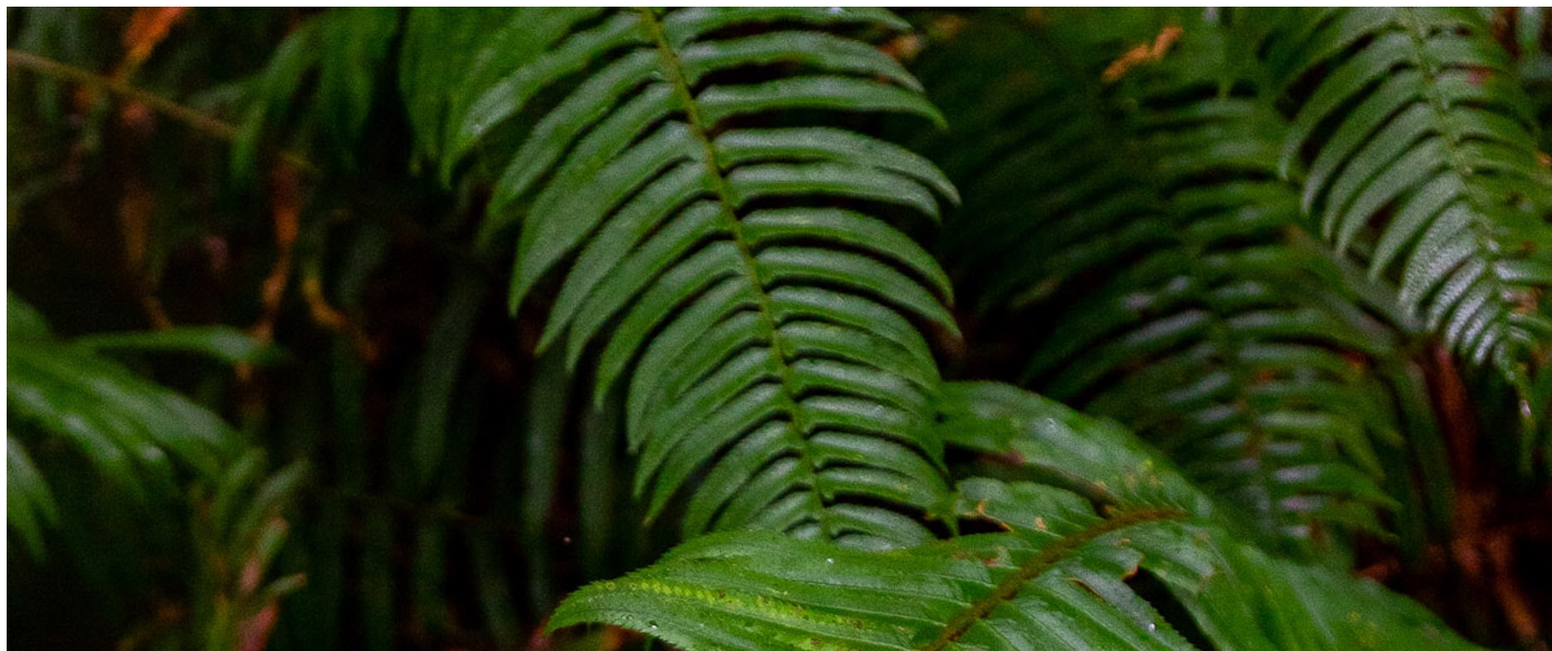
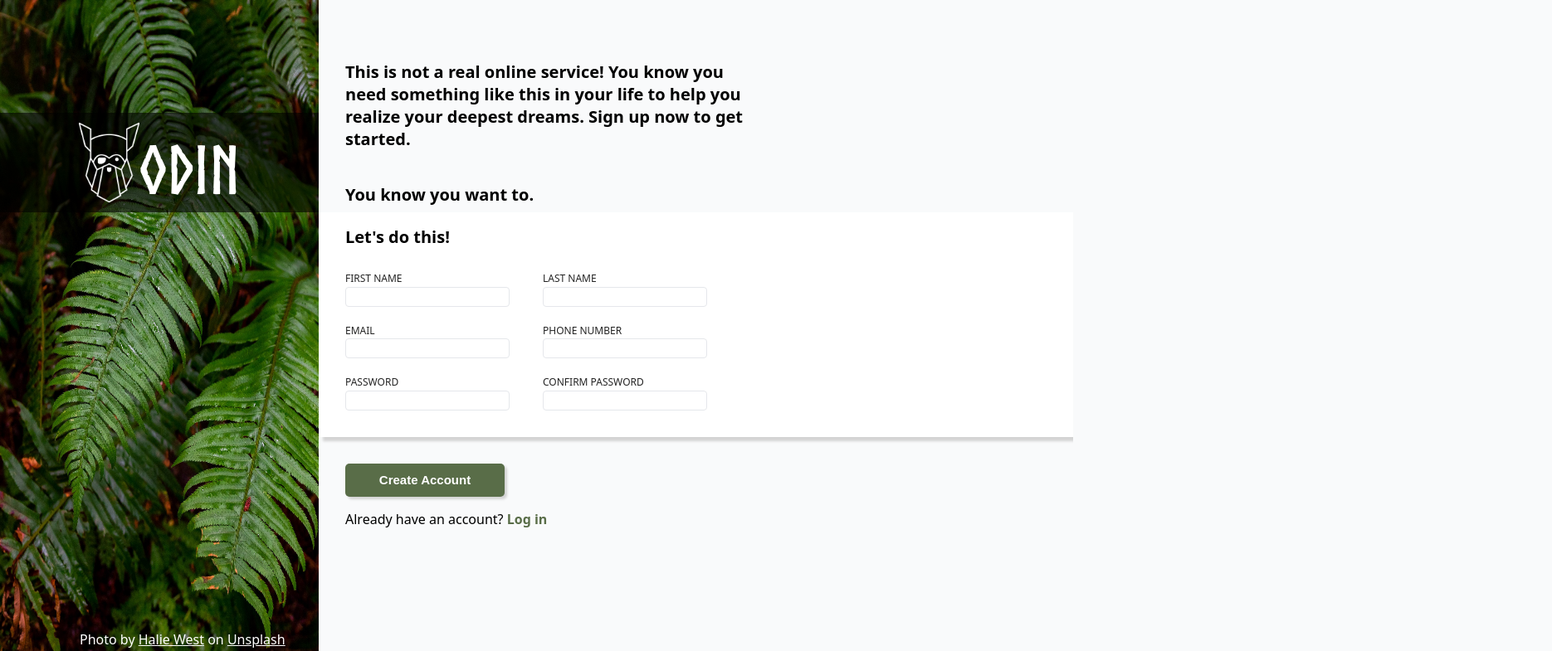
Before and after one commit to Harshvardhan-Mestha/sign-up-form, a plain HTML site: page index.html in a window 1280 px wide. Shown: the top 785 px of the page at 83% size, 1870 px wide, since content can reach past the window. Drawn offline with Linux system fonts and the light colour scheme.

Commit message:
This commit adds the CSS styles.

```diff
--- a/index.html
+++ b/index.html
@@ -2,51 +2,68 @@
 <html >
 <head>
     <title>Sign-up</title>
+    <link rel="stylesheet" href="styles.css">
 </head>
 <body>
     <div id="left">
-        <img src="assets/bgimg.jpg">
+        <img src="assets/bgimg.jpg" id="bgimg">
         <div id="text_overlay">
-            <img src="assets/odin-lined.png">
-            <p>ODIN</p>
+            <img src="assets/odin-lined.png" id="odin">
+            <p id="overlay_text">ODIN</p>
+        </div>
+        <div id="credit">
+            Photo by <a href="https://unsplash.com/@haliewestphoto?utm_source=unsplash&utm_medium=referral&utm_content=creditCopyText">Halie West</a> on <a href="https://unsplash.com/photos/25xggax4bSA?utm_source=unsplash&utm_medium=referral&utm_content=creditCopyText">Unsplash</a>
         </div>
     </div>
     <div id="right">
         <div id="top">
-
+            <p>This is not a real online service! You know you need something like this in your life to help you realize your deepest dreams.
+            Sign up now to get started.</p>
+            <p>You know you want to.</p>
         </div>
         <div id="mid">
+            <p id="mid_p">Let's do this!</p>
+            <div id="form_container">
+                <div class="forms">
                     <form action="">
-                <label for="first_name">First Name</label>
+                        <label for="first_name">FIRST NAME</label>
+                        <br>
                         <input type="text">
                     </form>
                     <form action="">
-                <label for="last_name">Last Name</label>
+                        <label for="email">EMAIL</label>
+                        <br>
                         <input type="text">
                     </form>
                     <form action="">
-                <label for="email">Email</label>
+                        <label for="password">PASSWORD</label>
+                        <br>
+                        <input type="text">
+                    </form>
+                </div>
+                <div class="forms">
+                    <form action="">
+                        <label for="last_name">LAST NAME</label>
+                        <br>
                         <input type="text">
                     </form>
                     <form action="">
-                <label for="phone_number">Phone Number</label>
+                        <label for="phone_number">PHONE NUMBER</label>
+                        <br>
                         <input type="text">
                     </form>
                     <form action="">
-                <label for="password">Password</label>
+                        <label for="cnfrm_password">CONFIRM PASSWORD</label>
+                        <br>
                         <input type="text">
                     </form>
-            <form action="">
-                <label for="cnfrm_password">Confirm_Password</label>
-                <input type="text">
-            </form>
-
-
+                </div>
+            </div>
         </div>
         <div id="btm">
-            <button type="submit"></button>
+            <button type="submit">Create Account</button>
             <p>Already have an account?
-                <a href="">Log in</a>
+                <a href="" id="lgin">Log in</a>
             </p>
         </div>
 
--- a/styles.css
+++ b/styles.css
@@ -0,0 +1,144 @@
+
+body{
+    display: flex;
+    flex-direction: row;
+    margin: 0;
+    background-color: rgb(249, 250, 251);
+    font-family: system-ui, "Segoe UI", Roboto, Helvetica, Arial, sans-serif, "Apple Color Emoji", "Segoe UI Emoji", "Segoe UI Symbol";
+
+}
+
+
+#bgimg{
+    width: 30vw;
+    height: 100vh;
+    z-index: -1;
+}
+
+#mid{
+    display: flex;
+    flex-direction: column;
+    gap: 3vh;
+    background-color: white;
+    box-shadow: 1vh;
+    width: 66vw;
+    padding: 4vh 4vh;
+    margin: 0;
+    box-shadow: 5px 5px 3px lightgrey;
+    padding-top: 2vh;
+}
+
+.forms{
+    display: flex;
+    flex-direction: column;
+    gap: 2vh;
+
+}
+
+#form_container{
+    display: flex;
+    gap: 5vh;
+}
+
+#top{
+    height: 24vh;
+    width: 38vw;
+    text-overflow: clip;
+    font-size: 20px;
+    font-weight: 600;
+    display: flex;
+    flex-direction: column;
+    justify-content: center;
+    padding-left: 4vh;
+    padding-top: 8vh;
+}
+
+#odin{
+    width: 9.12vh;
+    height: 12vh;
+}
+
+#text_overlay{
+    display: flex;
+    position: absolute;
+    background-color: rgba(0, 0, 0, 0.6);
+    width: 30vw;
+    height: 15vh;
+    justify-content: center;
+    align-items: center;
+    font-size: 10vh;
+    color: white;
+    top: 17vh;
+    font-family: norse-bold,Arial, Helvetica, sans-serif;
+
+}
+
+#credit{
+    color: white;
+    top: 95vh;
+    position: absolute;
+    padding-left: 12vh;
+}
+
+@font-face{
+    font-family: norse-bold;
+    src:url(assets/Norse-Bold.otf)
+}
+
+#overlay_text{
+    padding-top: 2vh;
+
+}
+
+#btm{
+    padding: 4vh;
+}
+
+button{
+    width: 15vw;
+    height: 5vh;
+    color: white;
+    background-color: #596D48;
+    box-shadow: 3px 3px 3px lightgray;
+    border: 0cm;
+    font-weight: bold;
+    border-radius: 5px;
+    font-size: 15px;
+}
+
+#lgin{
+    text-decoration: none;
+    color: #596D48;
+    font-weight: bold;
+}
+
+input{
+    width: 15vw;
+    height: 2.5vh;
+    border-radius: 4px;
+    border: 1px solid #E5E7EB;
+
+}
+
+input:focus{
+    box-shadow: 2px 2px 2px lightgray;
+}
+
+label{
+    font-size: 12px;
+    color: rgb(36,36,36);
+    font-weight: 500;
+
+}
+
+a{
+    color: white;
+}
+
+
+#mid_p{
+    padding: 0;
+    margin: 0;
+    font-size: 20px;
+    font-weight: 600;
+}
```
Also changed, not shown: assets/Norse-Bold.otf (renamed from assets/Norse-Bold (1).otf). Lines whose indentation alone changed are shown as unchanged.
